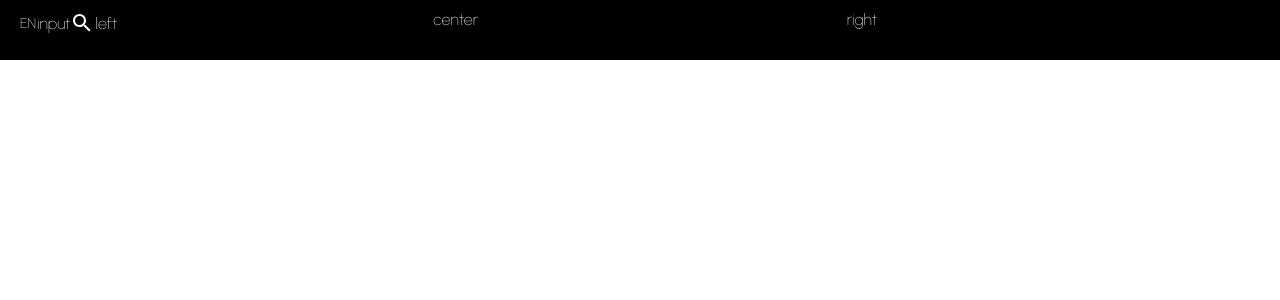
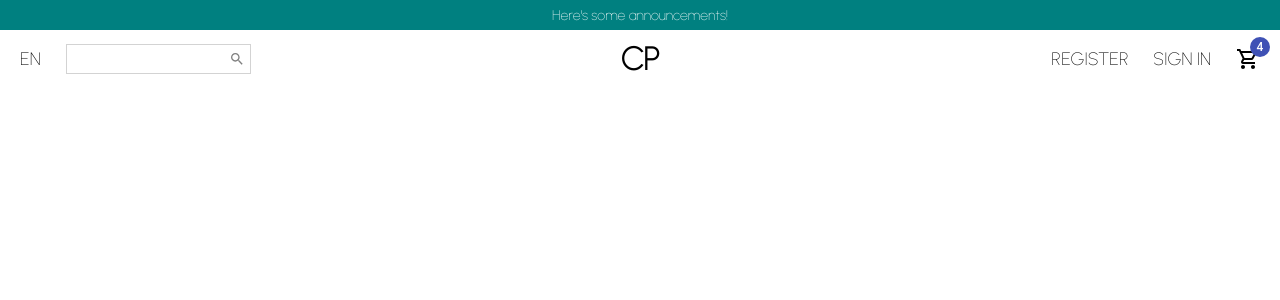
Before and after one commit to portercol/ecommerce-store, a React (Create React App) app: page / in a window 1280 px wide. Shown: the top 300 px of the page. Built offline with nearby package versions, Linux system fonts and the light colour scheme.

Commit message:
add navbar styling, home page and announcement

```diff
--- /dev/null
+++ b/src/components/Announcement.jsx
@@ -0,0 +1,22 @@
+import styled from 'styled-components';
+
+const Container = styled.div`
+  height: 30px;
+  background-color: teal;
+  color: white;
+  display: flex;
+  align-items: center;
+  justify-content: center;
+  font-weight: 500;
+  font-size: 14px;
+`
+
+const Announcement = () => {
+  return (
+    <Container>
+      Here's some announcements!
+    </Container>
+  )
+}
+
+export default Announcement
--- a/src/components/Navbar.jsx
+++ b/src/components/Navbar.jsx
@@ -1,42 +1,72 @@
-import { Search } from "@material-ui/icons";
 import React from "react";
+import { Badge } from "@material-ui/core";
+import { Search, ShoppingCartOutlined } from "@material-ui/icons";
 import styled from "styled-components";
 
 const Container = styled.div`
   height: 60px;
-  background-color: black;
-  color: white;
+  // background-color: light-gray;
+  // color: black;
 `;
 
 const Wrapper = styled.div`
   padding: 10px 20px;
   display: flex;
   justify-content: space-between;
+  align-items: center;
 `;
 
 const Left = styled.div`
+  font-size: 18px;
   flex: 1;
   display: flex;
   align-items: center;
+  cursor: pointer;
 `;
 
 const Language = styled.span`
-  font-size: 14px;
-  cursur: pointer;
+  font-size: 18px;
+  cursor: pointer;
 `;
 
 const SearchContainer = styled.div`
-  border: 1px solid black;
+  border: 0.5px solid lightgray;
   display: flex;
   align-items: center;
+  // cursor: pointer;
+  margin-left: 25px;
+  padding: 5px;
+`;
+
+const Input = styled.input`
+  border: none;
 `;
 
 const Center = styled.div`
+  // font-size: 18px;
   flex: 1;
+  cursor: pointer;
+  text-align: center;
+`;
+
+const Logo = styled.h1`
+  font-weight: bold;
 `;
 
 const Right = styled.div`
   flex: 1;
+  display: flex;
+  align-items: center;
+  justify-content: flex-end;
+  // font-size: 18px;
+  // cursor: pointer;
+  // text-align: center;
+`;
+
+const MenuItem = styled.div`
+  font-size: 18px;
+  cursor: pointer;
+  margin-left: 25px;
 `;
 
 const Navbar = () => {
@@ -46,13 +76,22 @@ const Navbar = () => {
         <Left>
           <Language>EN</Language>
           <SearchContainer>
-            input
-            <Search />
+            <Input />
+            <Search style={{color: "gray", fontSize: 16}} />
           </SearchContainer>
-          left
         </Left>
-        <Center>center</Center>
-        <Right>right</Right>
+        <Center>
+          <Logo>CP</Logo>
+        </Center>
+        <Right>
+          <MenuItem>REGISTER</MenuItem>
+          <MenuItem>SIGN IN</MenuItem>
+          <MenuItem>
+            <Badge badgeContent={4} color="primary">
+              <ShoppingCartOutlined />
+            </Badge>
+          </MenuItem>
+        </Right>
       </Wrapper>
     </Container>
   );
--- a/src/pages/Home.jsx
+++ b/src/pages/Home.jsx
@@ -1,12 +1,14 @@
-import React from 'react';
-import Navbar from '../components/Navbar'
+import React from "react";
+import Navbar from "../components/Navbar";
+import Announcement from "../components/Announcement";
 
 const Home = () => {
   return (
     <div>
+      <Announcement />
       <Navbar />
     </div>
-  )
-}
+  );
+};
 
 export default Home;
```
